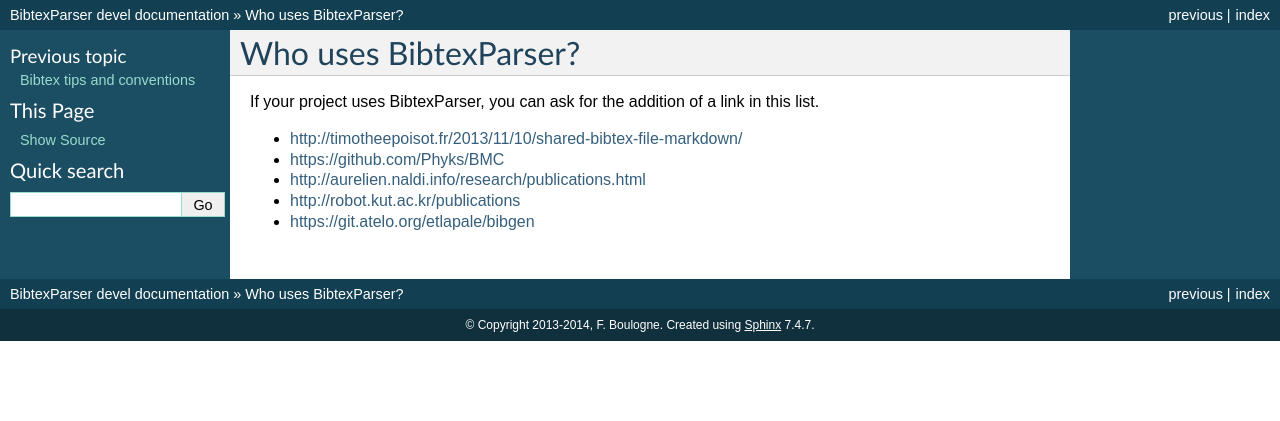
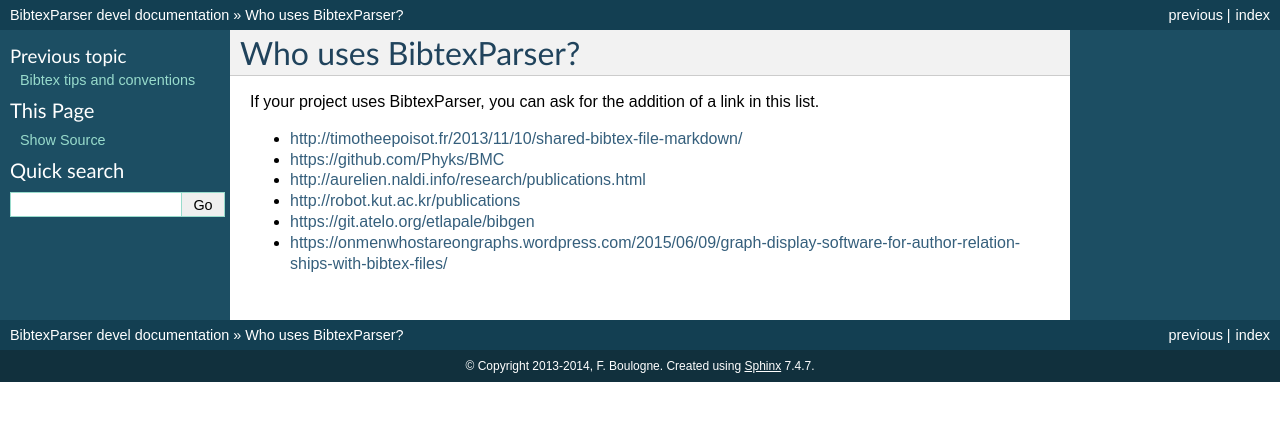
Before and after one commit to sciunto-org/python-bibtexparser, a Sphinx documentation site: the page built from docs/source/who.rst, in a window 1280 px wide. Shown: the top 421 px of the page. Built offline with Sphinx 7.4.7, drawn with Linux system fonts in a browser that asks for light colours; some of the changed lines change nothing that is shown.

Commit message:
add blog post

```diff
--- a/docs/source/who.rst
+++ b/docs/source/who.rst
@@ -8,3 +8,4 @@
 * http://aurelien.naldi.info/research/publications.html
 * http://robot.kut.ac.kr/publications
 * https://git.atelo.org/etlapale/bibgen
+* https://onmenwhostareongraphs.wordpress.com/2015/06/09/graph-display-software-for-author-relationships-with-bibtex-files/
```
